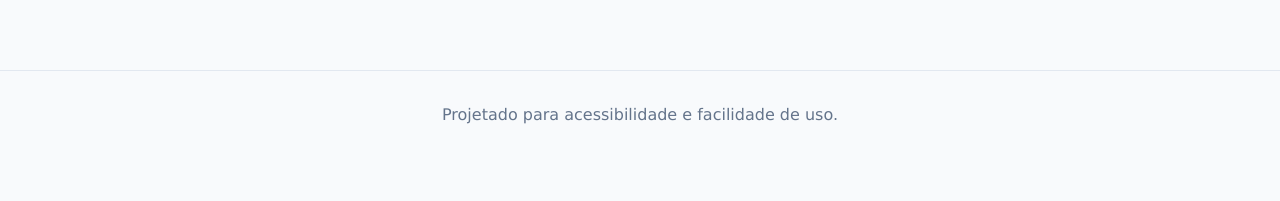
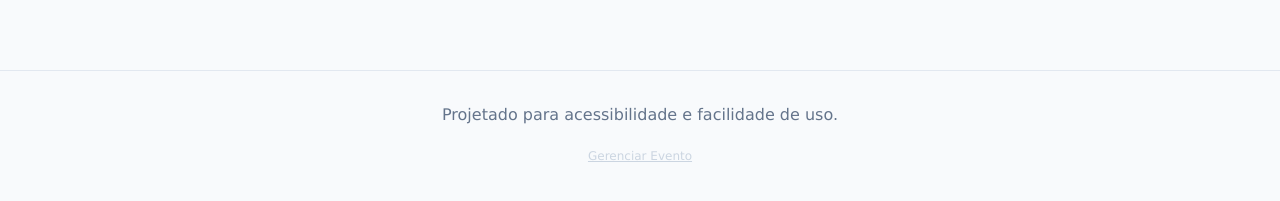
Before and after one commit to virginia-rabello/novena-de-natal, a React (Vite) app: page / in a window 1280 px wide. Shown: the part 1971-2172 px from the top of the page. Built offline with nearby package versions, Linux system fonts and the light colour scheme.

Commit message:
feat: Improve admin access and UI clarity
Reduce secret click count to 3 for admin access. Make the "Admin" link always visible and provide clearer visual feedback during the secret click sequence. Adjust z-index for the settings button to ensure it's layered correctly.

```diff
--- a/App.tsx
+++ b/App.tsx
@@ -124,7 +124,7 @@ const App: React.FC = () => {
   const handleSecretClick = () => {
     setSecretClickCount(prev => {
       const newCount = prev + 1;
-      if (newCount >= 5) {
+      if (newCount >= 3) { // Trigger after 3 clicks
         setIsAdminVisible(true);
         return 0;
       }
@@ -475,12 +475,24 @@ const App: React.FC = () => {
       />
 
       <footer
-        className="mt-12 py-8 text-center text-slate-500 text-sm md:text-base border-t border-slate-200 select-none cursor-default"
-        onClick={handleSecretClick}
+        className="mt-12 py-8 text-center text-slate-500 text-sm md:text-base border-t border-slate-200 select-none"
       >
-        <p>Projetado para acessibilidade e facilidade de uso.</p>
-        {secretClickCount > 0 && secretClickCount < 5 && (
-           <span className="text-xs text-slate-300">...</span>
+        <p onClick={handleSecretClick} className="cursor-pointer inline-block">
+          Projetado para acessibilidade e facilidade de uso.
+        </p>
+
+        {/* Visible Admin Link */}
+        <div className="mt-4">
+           <button
+             onClick={() => setIsAdminVisible(true)}
+             className="text-slate-300 hover:text-slate-500 text-xs transition-colors underline"
+           >
+             Gerenciar Evento
+           </button>
+        </div>
+
+        {secretClickCount > 0 && secretClickCount < 3 && (
+           <span className="text-xs text-slate-300 block mt-2">...</span>
         )}
       </footer>
     </div>
--- a/components/SetupModal.tsx
+++ b/components/SetupModal.tsx
@@ -80,7 +80,7 @@ const SetupModal: React.FC<SetupModalProps> = ({
     return (
       <button
         onClick={() => setIsOpen(true)}
-        className="fixed bottom-4 right-4 p-3 bg-slate-200 hover:bg-slate-300 text-slate-700 rounded-full shadow-lg z-50 transition-colors opacity-80 hover:opacity-100 animate-fade-in"
+        className="fixed bottom-4 right-4 p-3 bg-slate-200 hover:bg-slate-300 text-slate-700 rounded-full shadow-lg z-[60] transition-colors opacity-80 hover:opacity-100 animate-fade-in"
         title="Editar Configurações do Evento"
       >
         <Settings className="w-6 h-6" />
```
